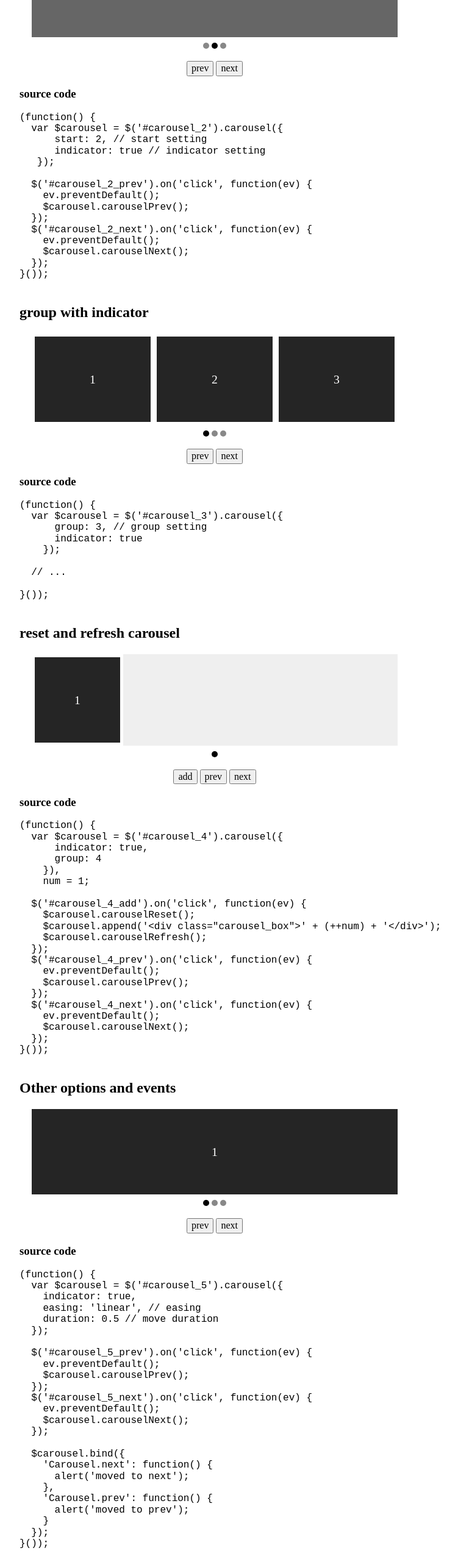
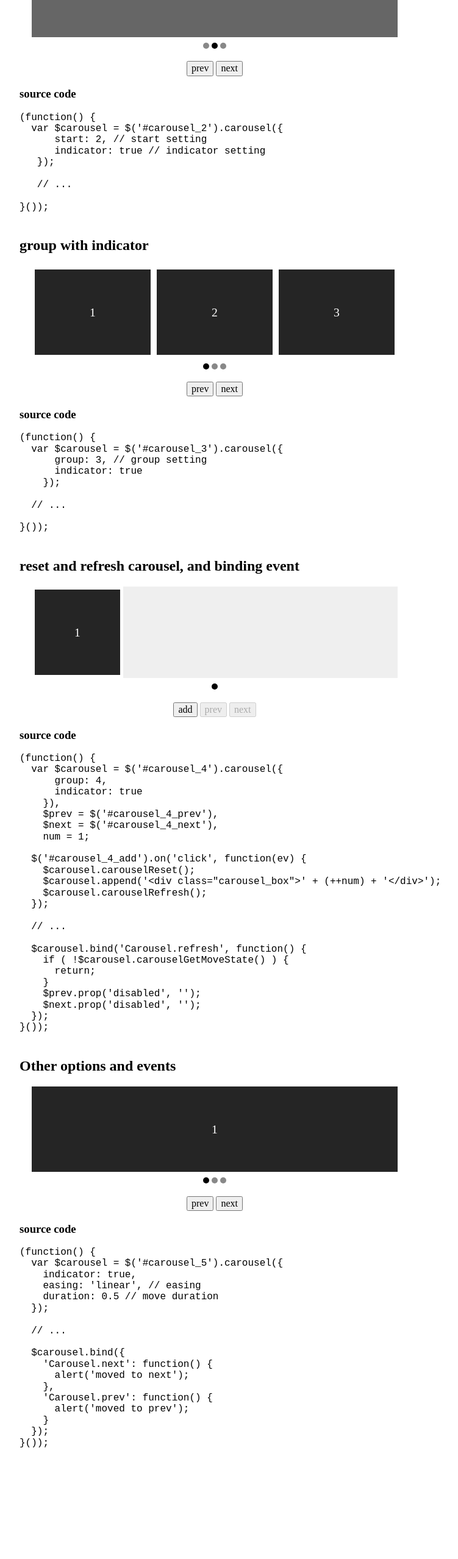
Before and after one commit to 5509/jq.carousel, a plain HTML site: page index.html in a window 1280 px wide. Shown: the part 822-3379 px from the top of the page at 61% size, without its empty margins (288-1039 px from the left). After the commit the page ends 3214 px from the top, so only its background shows below. Drawn offline with nearby package versions, Linux system fonts and the light colour scheme; a web font is replaced by a local one.

Commit message:
0.8 , getMoveState()

```diff
--- a/index.html
+++ b/index.html
@@ -63,14 +63,8 @@
       indicator: true // indicator setting
    });
 
-  $('#carousel_2_prev').on('click', function(ev) {
-    ev.preventDefault();
-    $carousel.carouselPrev();
-  });
-  $('#carousel_2_next').on('click', function(ev) {
-    ev.preventDefault();
-    $carousel.carouselNext();
-  });
+   // ...
+
 }());</pre>
 
 	<h2>group with indicator</h2>
@@ -101,23 +95,25 @@
 
 }());</pre>
 
-	<h2>reset and refresh carousel</h2>
+	<h2>reset and refresh carousel, and binding event</h2>
 	<div class="carousel">
 		<div id="carousel_4" class="carousel_inner">
 			<div class="carousel_box">1</div>
 		</div>
 		<p class="btns">
 			<input type="button" id="carousel_4_add" value="add">
-			<input type="button" id="carousel_4_prev" value="prev">
-			<input type="button" id="carousel_4_next" value="next">
+			<input type="button" id="carousel_4_prev" value="prev" disabled>
+			<input type="button" id="carousel_4_next" value="next" disabled>
 		</p
 	</div>
 	<h3>source code</h3>
 	<pre>(function() {
   var $carousel = $('#carousel_4').carousel({
-      indicator: true,
-      group: 4
+      group: 4,
+      indicator: true
     }),
+    $prev = $('#carousel_4_prev'),
+    $next = $('#carousel_4_next'),
     num = 1;
 
   $('#carousel_4_add').on('click', function(ev) {
@@ -125,13 +121,15 @@
     $carousel.append('&lt;div class="carousel_box"&gt;' + (++num) + '&lt;/div&gt;');
     $carousel.carouselRefresh();
   });
-  $('#carousel_4_prev').on('click', function(ev) {
-    ev.preventDefault();
-    $carousel.carouselPrev();
-  });
-  $('#carousel_4_next').on('click', function(ev) {
-    ev.preventDefault();
-    $carousel.carouselNext();
+
+  // ...
+
+  $carousel.bind('Carousel.refresh', function() {
+    if ( !$carousel.carouselGetMoveState() ) {
+      return;
+    }
+    $prev.prop('disabled', '');
+    $next.prop('disabled', '');
   });
 }());</pre>
 
@@ -155,14 +153,7 @@
     duration: 0.5 // move duration
   });
 
-  $('#carousel_5_prev').on('click', function(ev) {
-    ev.preventDefault();
-    $carousel.carouselPrev();
-  });
-  $('#carousel_5_next').on('click', function(ev) {
-    ev.preventDefault();
-    $carousel.carouselNext();
-  });
+  // ...
 
   $carousel.bind({
     'Carousel.next': function() {
@@ -230,6 +221,8 @@
 			group: 4,
 			indicator: true
 		}),
+		$prev = $('#carousel_4_prev'),
+		$next = $('#carousel_4_next'),
 		num = 1;
 
 	$('#carousel_4_add').on('click', function(ev) {
@@ -237,13 +230,21 @@
 		$carousel.append('<div class="carousel_box">' + (++num) + '</div>');
 		$carousel.carouselRefresh();
 	});
-	$('#carousel_4_prev').on('click', function(ev) {
+	$prev.on('click', function(ev) {
 		ev.preventDefault();
 		$carousel.carouselPrev();
 	});
-	$('#carousel_4_next').on('click', function(ev) {
+	$next.on('click', function(ev) {
 		ev.preventDefault();
 		$carousel.carouselNext();
+	});
+
+	$carousel.bind('Carousel.refresh', function() {
+		if ( !$carousel.carouselGetMoveState() ) {
+			return;
+		}
+		$prev.prop('disabled', '');
+		$next.prop('disabled', '');
 	});
 }());
 
--- a/scripts/jq.carousel.js
+++ b/scripts/jq.carousel.js
@@ -1,14 +1,14 @@
-/**
+/*!
  * jq.carousele
  * Simple and customizable carousel
  *
- * @version      0.72
+ * @version      0.8
  * @author       nori (norimania@gmail.com)
  * @copyright    5509 (http://5509.me/)
  * @license      The MIT License
  * @link         https://github.com/5509/jq.carousel
  *
- * 2012-02-26 17:25
+ * 2012-02-26 22:33
  */
 ;(function($, undefined) {
 
@@ -64,7 +64,6 @@
       );
 
       box_total_width = self.items_length * self.$items[0].offsetWidth;
-      //if ( box_total_width <= self.view_width ) return;
 
       // setup
       each(self.$items, function(i) {
@@ -128,7 +127,9 @@
         conf = self.conf,
         $indicator = undefined;
 
-      if ( conf.indicator ) {
+      if ( !conf.indicator ) {
+        return;
+      }
       $indicator = self.$indicator;
       self.bind({
         'Carousel.prev': function() {
@@ -138,7 +139,6 @@
           $indicator.indicatorActive();
         }
       });
-      }
     },
 
     _groupSetup: function() {
@@ -177,7 +177,7 @@
     _cloneItem: function() {
       var self = this,
         len = self.items_len_hidden,
-        flexnth = function(state, n) { // state: n<3, 3<n
+        flexnth = function(state, n) {
           var i, $elems = this, nth = [];
           for ( i = 0; i < n; i++ ) {
             if ( i === n ) break;
@@ -244,6 +244,18 @@
       self.$carousel_wrap.css({
         width: self.total_width
       });
+    },
+
+    _moveState: function() {
+      var self = this,
+        view_width = self.view_width,
+        items_block_width = self.items_length * self.item_width;
+
+      if ( view_width < items_block_width ) {
+        return true;
+      } else {
+        return false;
+      }
     },
 
     _getNext: function(current) {
@@ -390,6 +402,11 @@
     getCurrent: function() {
       var self = this;
       return self.current - 1;
+    },
+
+    getMoveState: function() {
+      var self = this;
+      return self._moveState();
     },
 
     prev: function() {
```
Also changed, not shown: scripts/jq.carousel.min.js. Lines whose indentation alone changed are shown as unchanged.
